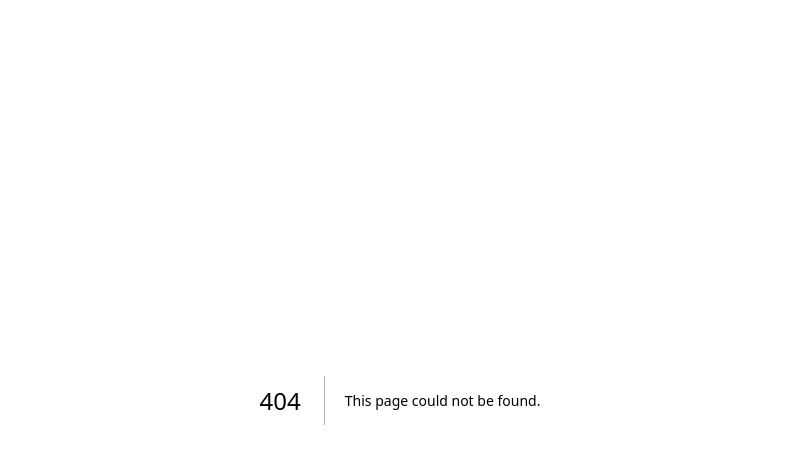
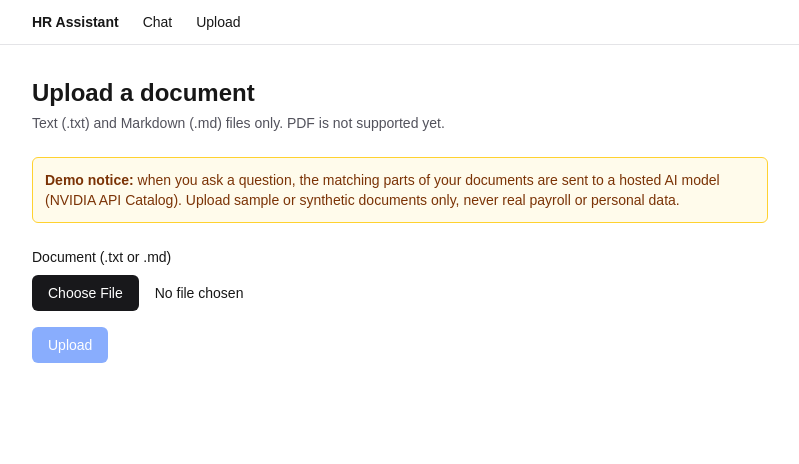
Before and after one commit to EnesSVN/hr-docs-rag-assistant, a Next.js app: page /upload in a window 1280 px wide. Before the commit this address had no page. Shown: the top 464 px of the page, without its empty margins (240-1039 px from the left). Built offline with nearby package versions, Linux system fonts and the light colour scheme.

Commit message:
Add upload page, navigation and layout

```diff
--- a/src/app/layout.tsx
+++ b/src/app/layout.tsx
@@ -1,5 +1,6 @@
 import type { Metadata } from "next";
 import { Geist, Geist_Mono } from "next/font/google";
+import Link from "next/link";
 import "./globals.css";
 
 const geistSans = Geist({
@@ -13,8 +14,8 @@ const geistMono = Geist_Mono({
 });
 
 export const metadata: Metadata = {
-  title: "Create Next App",
-  description: "Generated by create next app",
+  title: "HR Assistant",
+  description: "Ask questions about HR documents. Answers come only from the uploaded documents and cite their sources.",
 };
 
 export default function RootLayout({ children }: LayoutProps<"/">) {
@@ -23,7 +24,20 @@ export default function RootLayout({ children }: LayoutProps<"/">) {
       lang="en"
       className={`${geistSans.variable} ${geistMono.variable} h-full antialiased`}
     >
-      <body className="min-h-full flex flex-col">{children}</body>
+      <body className="min-h-full flex flex-col">
+        <header className="border-b border-zinc-200 dark:border-zinc-800">
+          <nav className="mx-auto flex w-full max-w-3xl items-center gap-6 px-4 py-3 text-sm font-medium">
+            <span className="font-semibold">HR Assistant</span>
+            <Link href="/" className="hover:underline">
+              Chat
+            </Link>
+            <Link href="/upload" className="hover:underline">
+              Upload
+            </Link>
+          </nav>
+        </header>
+        <main className="mx-auto w-full max-w-3xl flex-1 px-4 py-8">{children}</main>
+      </body>
     </html>
   );
 }
--- a/src/app/page.tsx
+++ b/src/app/page.tsx
@@ -1,69 +1,9 @@
-import Image from "next/image";
-
+// Placeholder: the chat page comes in the next step.
 export default function Home() {
   return (
-    <div className="flex flex-col flex-1 items-center justify-center bg-zinc-50 font-sans dark:bg-black">
-      <main className="flex flex-1 w-full max-w-3xl flex-col items-center justify-between py-32 px-16 bg-white dark:bg-black sm:items-start">
-        <Image
-          className="dark:invert h-5 w-[100px]"
-          src="/next.svg"
-          alt="Next.js logo"
-          width={100}
-          height={20}
-          priority
-        />
-        <div className="flex flex-col items-center gap-6 text-center sm:items-start sm:text-left">
-          <h1 className="max-w-xs text-3xl font-semibold leading-10 tracking-tight text-black dark:text-zinc-50">
-            To get started, edit the{" "}
-            <code className="rounded bg-black/[.06] px-1.5 py-0.5 font-mono text-[0.9em] dark:bg-white/[.08]">
-              page.tsx
-            </code>{" "}
-            file.
-          </h1>
-          <p className="max-w-md text-lg leading-8 text-zinc-600 dark:text-zinc-400">
-            Looking for a starting point or more instructions? Head over to{" "}
-            <a
-              href="https://vercel.com/templates?framework=next.js&utm_source=create-next-app&utm_medium=appdir-template-tw&utm_campaign=create-next-app"
-              className="font-medium text-zinc-950 dark:text-zinc-50"
-            >
-              Templates
-            </a>{" "}
-            or the{" "}
-            <a
-              href="https://nextjs.org/learn?utm_source=create-next-app&utm_medium=appdir-template-tw&utm_campaign=create-next-app"
-              className="font-medium text-zinc-950 dark:text-zinc-50"
-            >
-              Learning
-            </a>{" "}
-            center.
-          </p>
-        </div>
-        <div className="flex flex-col gap-4 text-base font-medium sm:flex-row">
-          <a
-            className="flex h-12 w-full items-center justify-center gap-2 rounded-full bg-foreground px-5 text-background transition-colors hover:bg-[#383838] dark:hover:bg-[#ccc] md:w-[158px]"
-            href="https://vercel.com/new?utm_source=create-next-app&utm_medium=appdir-template-tw&utm_campaign=create-next-app"
-            target="_blank"
-            rel="noopener noreferrer"
-          >
-            <Image
-              className="dark:invert h-[14px] w-4"
-              src="/vercel.svg"
-              alt="Vercel logomark"
-              width={16}
-              height={14}
-            />
-            Deploy Now
-          </a>
-          <a
-            className="flex h-12 w-full items-center justify-center rounded-full border border-solid border-black/[.08] px-5 transition-colors hover:border-transparent hover:bg-black/[.04] dark:border-white/[.145] dark:hover:bg-[#1a1a1a] md:w-[158px]"
-            href="https://nextjs.org/docs?utm_source=create-next-app&utm_medium=appdir-template-tw&utm_campaign=create-next-app"
-            target="_blank"
-            rel="noopener noreferrer"
-          >
-            Documentation
-          </a>
-        </div>
-      </main>
+    <div className="flex flex-col gap-2">
+      <h1 className="text-2xl font-semibold">Ask your documents</h1>
+      <p className="text-sm text-zinc-600 dark:text-zinc-400">The chat is not built yet. Upload a document first.</p>
     </div>
   );
 }
--- /dev/null
+++ b/src/app/upload/page.tsx
@@ -0,0 +1,25 @@
+import type { Metadata } from "next";
+import UploadForm from "../../components/UploadForm";
+
+export const metadata: Metadata = { title: "Upload - HR Assistant" };
+
+export default function UploadPage() {
+  return (
+    <div className="flex flex-col gap-6">
+      <div>
+        <h1 className="text-2xl font-semibold">Upload a document</h1>
+        <p className="mt-1 text-sm text-zinc-600 dark:text-zinc-400">
+          Text (.txt) and Markdown (.md) files only. PDF is not supported yet.
+        </p>
+      </div>
+
+      <p className="rounded-md border border-amber-300 bg-amber-50 p-3 text-sm text-amber-900 dark:border-amber-700 dark:bg-amber-950 dark:text-amber-200">
+        <strong>Demo notice:</strong> when you ask a question, the matching parts of your documents are sent to a
+        hosted AI model (NVIDIA API Catalog). Upload sample or synthetic documents only, never real payroll or
+        personal data.
+      </p>
+
+      <UploadForm />
+    </div>
+  );
+}
--- /dev/null
+++ b/src/components/UploadForm.tsx
@@ -0,0 +1,85 @@
+"use client";
+
+import { useState, type FormEvent } from "react";
+
+type State =
+  | { kind: "idle" }
+  | { kind: "uploading" }
+  | { kind: "success"; filename: string; chunkCount: number }
+  | { kind: "error"; message: string };
+
+export default function UploadForm() {
+  const [file, setFile] = useState<File | null>(null);
+  const [state, setState] = useState<State>({ kind: "idle" });
+
+  async function handleSubmit(event: FormEvent<HTMLFormElement>) {
+    event.preventDefault();
+    if (!file) return;
+
+    // event.currentTarget is null after the first await, so keep the form now.
+    const form = event.currentTarget;
+    const body = new FormData();
+    body.append("file", file);
+
+    setState({ kind: "uploading" });
+
+    // Only the network call is inside try/catch, so a bug in our own code
+    // is not shown to the user as "could not reach the server".
+    let response: Response;
+    try {
+      response = await fetch("/api/documents", { method: "POST", body });
+    } catch {
+      setState({ kind: "error", message: "Could not reach the server. Check your connection and try again." });
+      return;
+    }
+
+    const data = await response.json().catch(() => ({}));
+    if (!response.ok) {
+      setState({ kind: "error", message: data.error ?? `Upload failed (HTTP ${response.status})` });
+      return;
+    }
+
+    setState({ kind: "success", filename: file.name, chunkCount: data.chunkCount });
+    setFile(null);
+    form.reset();
+  }
+
+  const uploading = state.kind === "uploading";
+
+  return (
+    <form onSubmit={handleSubmit} className="flex flex-col gap-4">
+      <label className="flex flex-col gap-2 text-sm font-medium">
+        Document (.txt or .md)
+        <input
+          type="file"
+          name="file"
+          accept=".txt,.md,text/plain,text/markdown"
+          disabled={uploading}
+          onChange={(event) => {
+            setFile(event.target.files?.[0] ?? null);
+            setState({ kind: "idle" });
+          }}
+          className="block w-full text-sm file:mr-4 file:rounded-md file:border-0 file:bg-zinc-900 file:px-4 file:py-2 file:text-sm file:font-medium file:text-white hover:file:bg-zinc-700 dark:file:bg-zinc-100 dark:file:text-zinc-900"
+        />
+      </label>
+
+      <button
+        type="submit"
+        disabled={!file || uploading}
+        className="self-start rounded-md bg-blue-600 px-4 py-2 text-sm font-medium text-white hover:bg-blue-500 disabled:cursor-not-allowed disabled:opacity-50"
+      >
+        {uploading ? "Uploading..." : "Upload"}
+      </button>
+
+      <div aria-live="polite" className="min-h-6 text-sm">
+        {uploading && <p>Reading the document and creating search data. The first upload can take a while because the model has to load.</p>}
+        {state.kind === "success" && (
+          <p className="text-green-700 dark:text-green-400">
+            Uploaded {state.filename}: stored as {state.chunkCount} {state.chunkCount === 1 ? "part" : "parts"}.
+          </p>
+        )}
+        {state.kind === "error" && <p className="text-red-700 dark:text-red-400">{state.message}</p>}
+      </div>
+    </form>
+  );
+}
```
